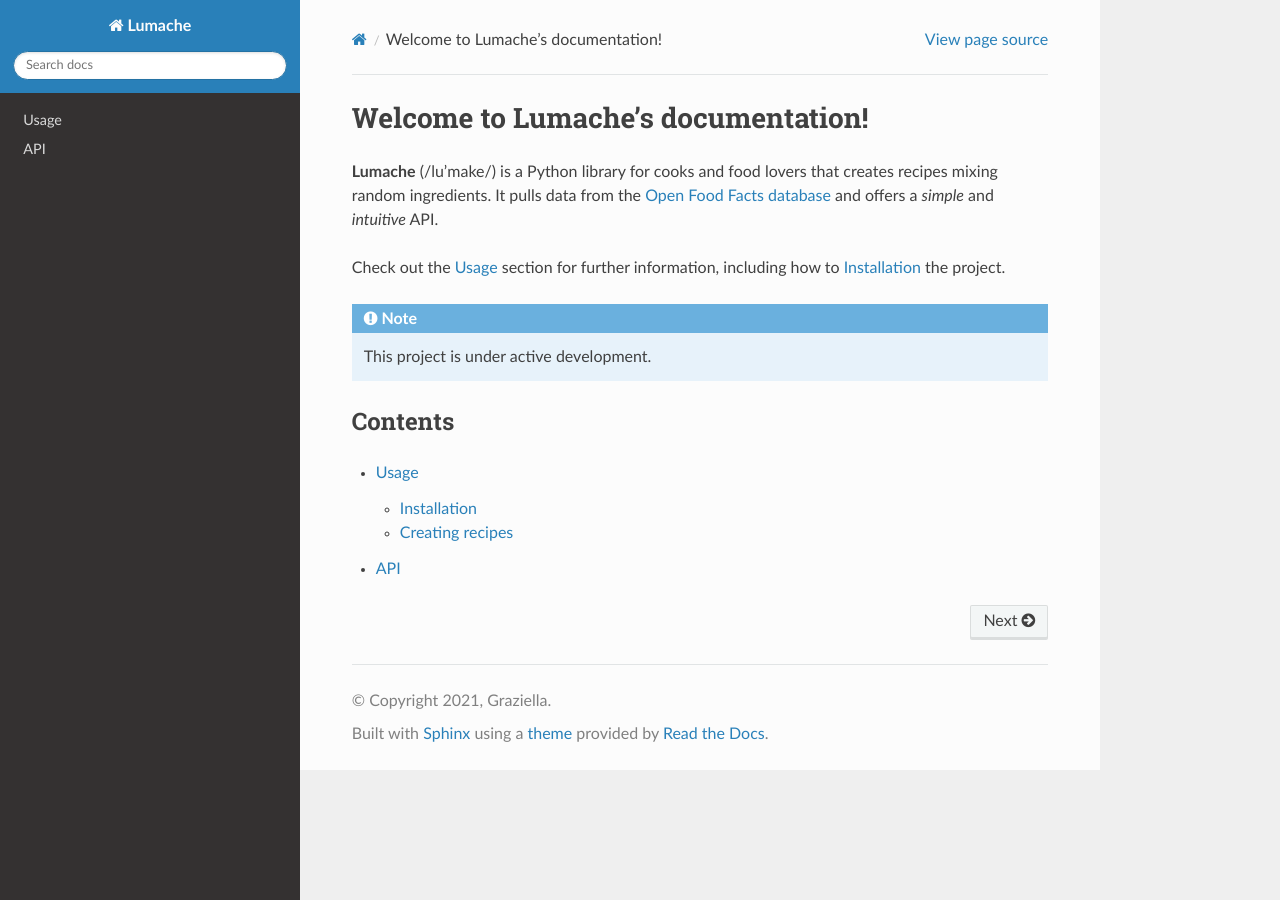
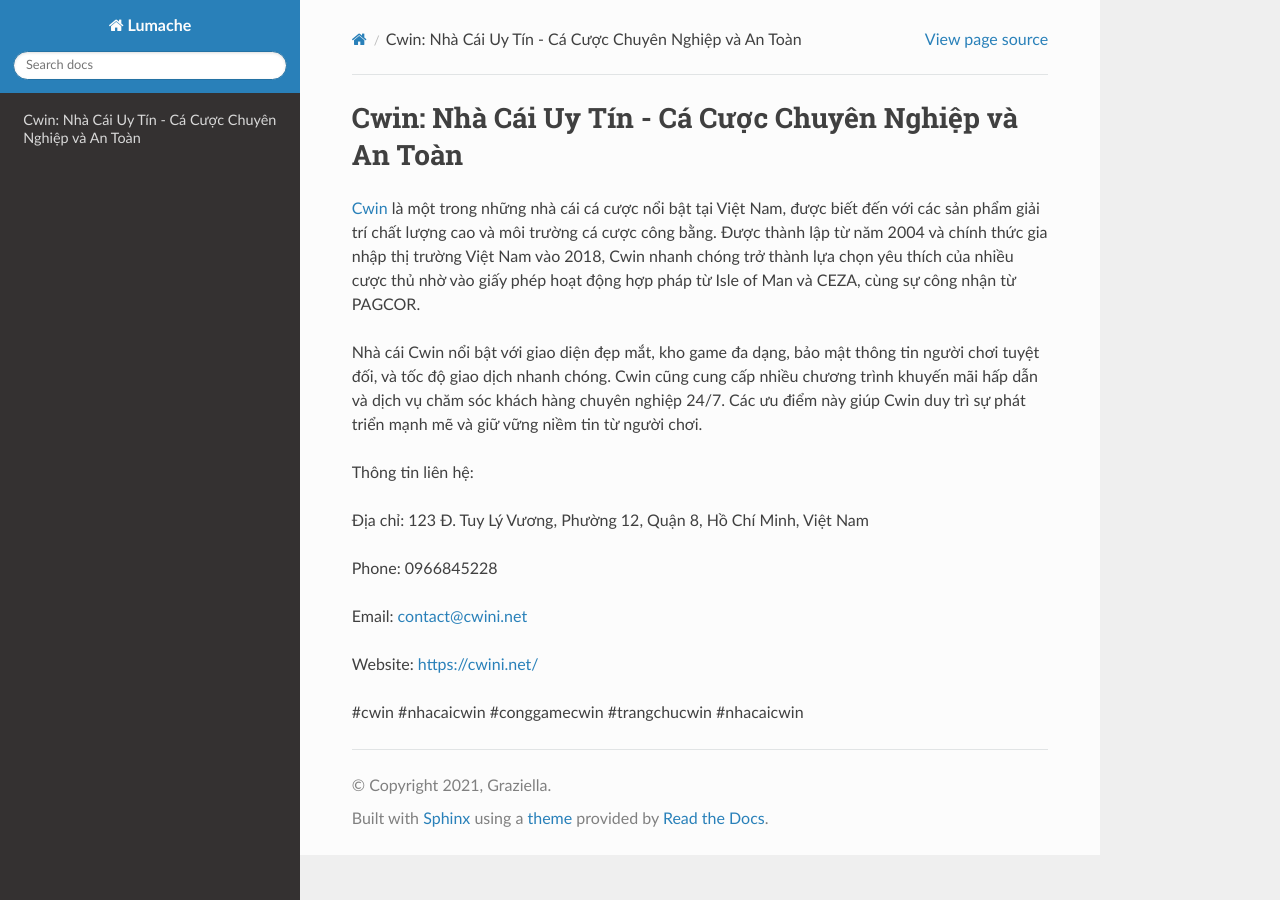
Before and after one commit to mathesonasela/cwininet, a Sphinx documentation site: the page built from docs/source/index.rst, in a window 1280 px wide. Built offline with Sphinx 7.4.7 and the Read the Docs theme 3.1.0, drawn with Linux system fonts in a browser that asks for light colours.

Commit message:
Update index.rst

```diff
--- a/docs/source/index.rst
+++ b/docs/source/index.rst
@@ -1,22 +1,18 @@
-Welcome to Lumache's documentation!
+Cwin: Nhà Cái Uy Tín - Cá Cược Chuyên Nghiệp và An Toàn
 ===================================
 
-**Lumache** (/lu'make/) is a Python library for cooks and food lovers
-that creates recipes mixing random ingredients.
-It pulls data from the `Open Food Facts database <https://world.openfoodfacts.org/>`_
-and offers a *simple* and *intuitive* API.
+`Cwin <https://cwini.net/>`_ là một trong những nhà cái cá cược nổi bật tại Việt Nam, được biết đến với các sản phẩm giải trí chất lượng cao và môi trường cá cược công bằng. Được thành lập từ năm 2004 và chính thức gia nhập thị trường Việt Nam vào 2018, Cwin nhanh chóng trở thành lựa chọn yêu thích của nhiều cược thủ nhờ vào giấy phép hoạt động hợp pháp từ Isle of Man và CEZA, cùng sự công nhận từ PAGCOR.
 
-Check out the :doc:`usage` section for further information, including
-how to :ref:`installation` the project.
+Nhà cái Cwin nổi bật với giao diện đẹp mắt, kho game đa dạng, bảo mật thông tin người chơi tuyệt đối, và tốc độ giao dịch nhanh chóng. Cwin cũng cung cấp nhiều chương trình khuyến mãi hấp dẫn và dịch vụ chăm sóc khách hàng chuyên nghiệp 24/7. Các ưu điểm này giúp Cwin duy trì sự phát triển mạnh mẽ và giữ vững niềm tin từ người chơi.
 
-.. note::
+Thông tin liên hệ:
 
-   This project is under active development.
+Địa chỉ: 123 Đ. Tuy Lý Vương, Phường 12, Quận 8, Hồ Chí Minh, Việt Nam
 
-Contents
---------
+Phone: 0966845228
 
-.. toctree::
+Email: contact@cwini.net
 
-   usage
-   api
+Website: https://cwini.net/
+
+#cwin #nhacaicwin #conggamecwin #trangchucwin #nhacaicwin
```
